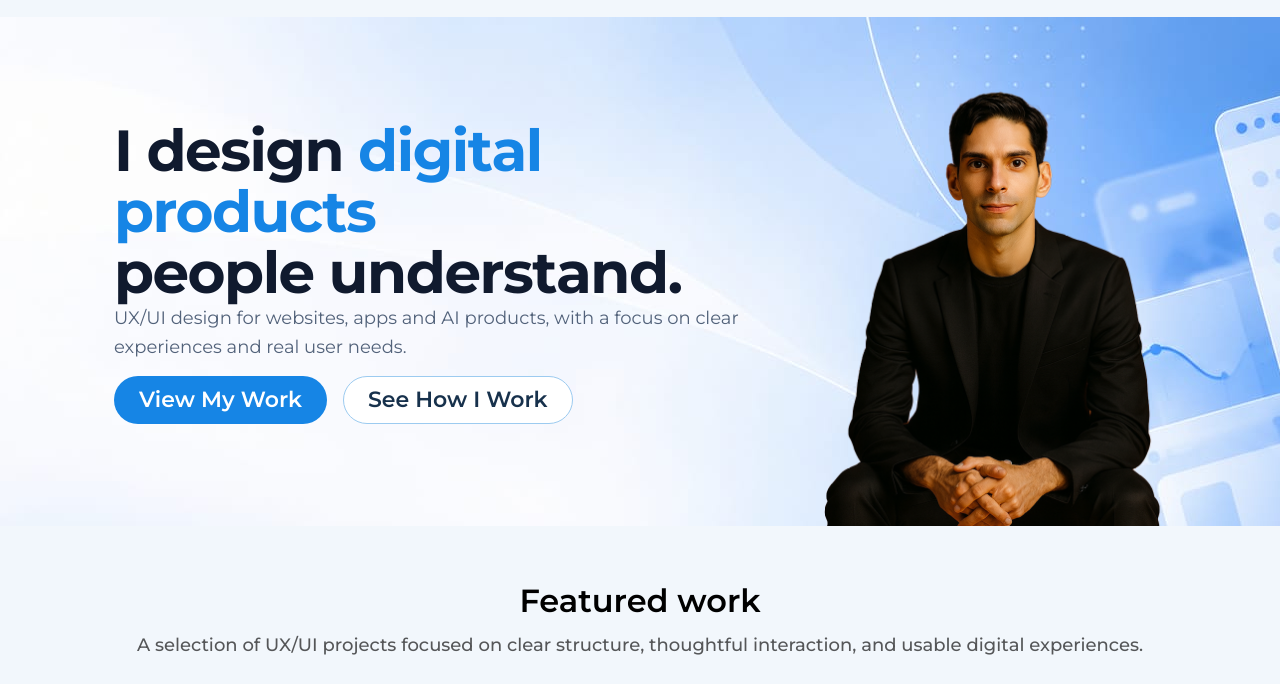
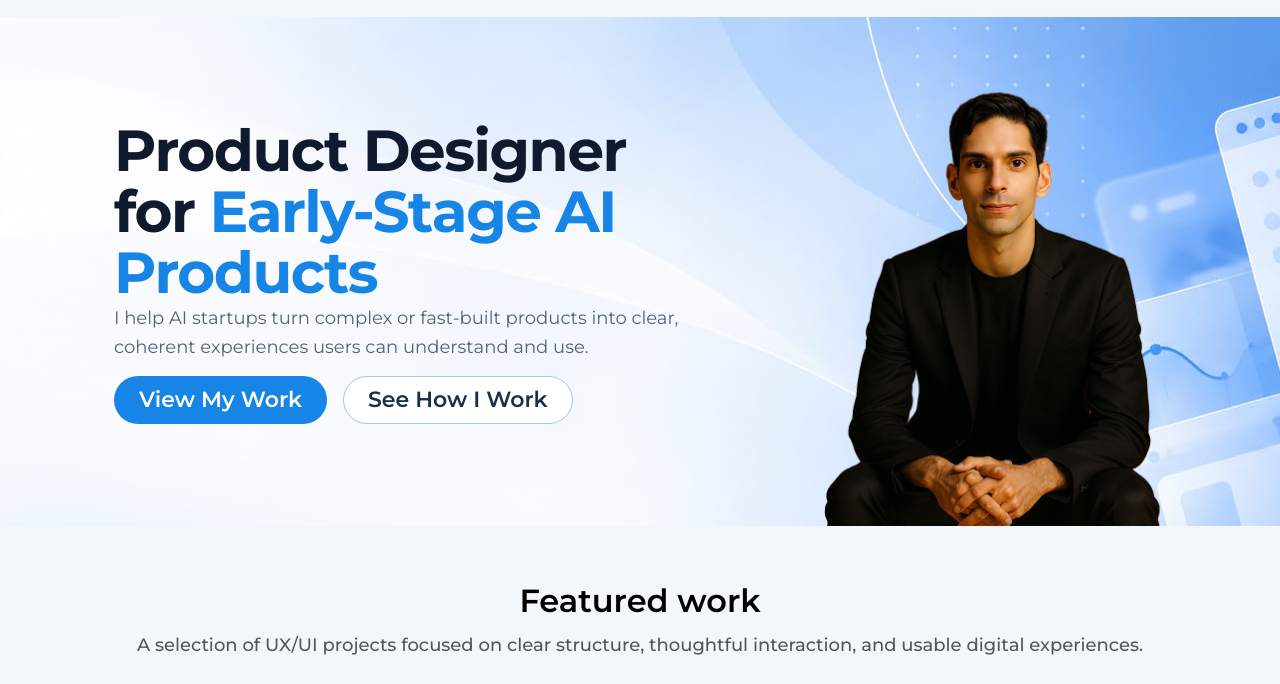
Before and after one commit to leojonesgen-web/jonesuxdesigns-astro, an Astro site: page / in a window 1280 px wide. Shown: the part 67-751 px from the top of the page. Built offline with nearby package versions, Linux system fonts and the light colour scheme; Astro itself is replaced by a stand-in of ours.

Commit message:
Update homepage hero copy
Heading: "Product Designer for Early-Stage AI Products"
Supporting text: "I help AI startups turn complex or fast-built products into
clear, coherent experiences users can understand and use."

Copy only; layout and styling unchanged.

Co-Authored-By: Claude Opus 5.5 <noreply@anthropic.com>
Claude-Session: https://claude.ai/code/session_01Ew1XtTAvXjwEZxzDiqstA5

```diff
--- a/src/components/home/Hero.astro
+++ b/src/components/home/Hero.astro
@@ -11,11 +11,11 @@ const bg = await getImage({ src: heroBg, format: 'webp' });
   <div class="hero__inner">
     <div class="hero__content">
       <h1 class="hero__title" id="hero-title">
-        I design <span class="hero__highlight">digital products</span><br /> people understand.
+        Product Designer for <span class="hero__highlight">Early-Stage AI Products</span>
       </h1>
       <p class="hero__lead">
-        UX/UI design for websites, apps and AI products, with a focus on clear experiences and real
-        user needs.
+        I help AI startups turn complex or fast-built products into clear, coherent experiences
+        users can understand and use.
       </p>
       <div class="hero__actions">
         <Button href="#work">View My Work</Button>
```
